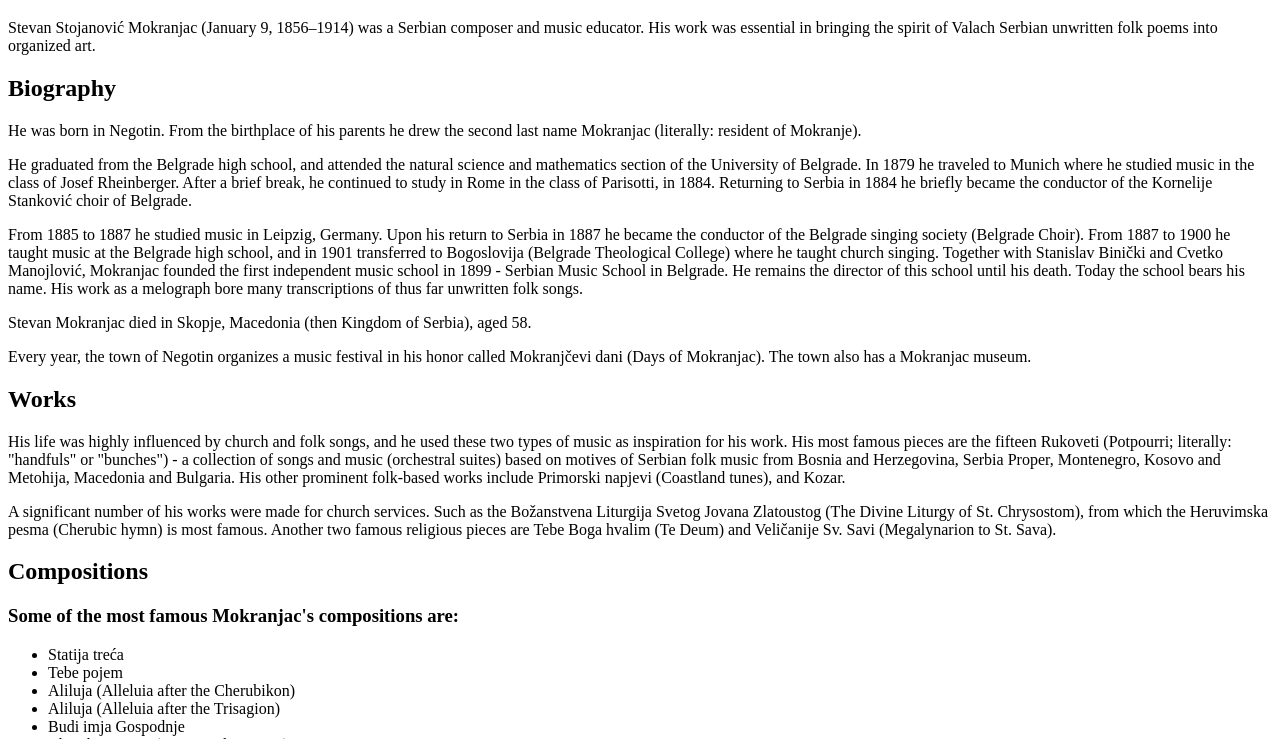
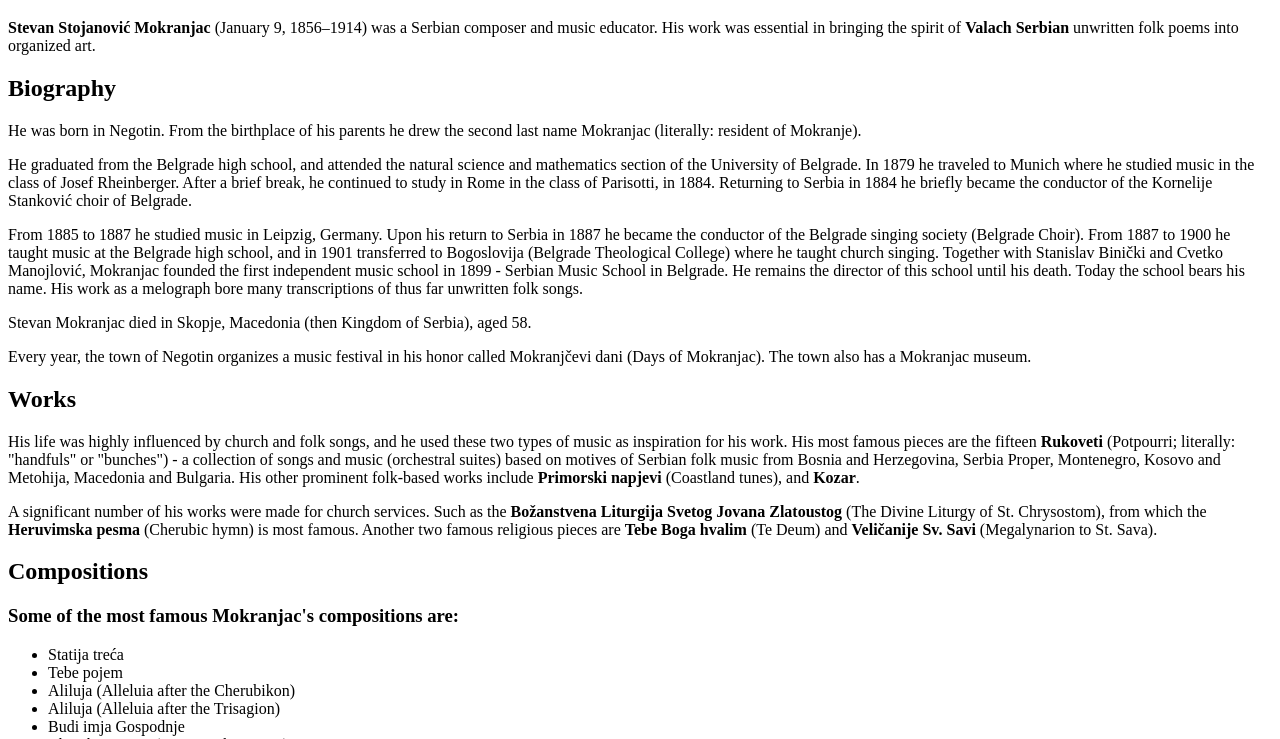
Before and after one commit to adiviz1/LA-Assignment---First-HTML, a plain HTML site: page index.html in a window 1280 px wide. Shown: the part 61-800 px from the top of the page. Drawn offline with Linux system fonts and the light colour scheme.

Commit message:
Update index.html

```diff
--- a/index.html
+++ b/index.html
@@ -7,7 +7,7 @@
 	<body>
 		<h1>Stevan Stojanović Mokranjac</h1>
 
-		<p>Stevan Stojanović Mokranjac (January 9, 1856–1914) was a Serbian composer and music educator. His work was essential in bringing the spirit of Valach Serbian unwritten folk poems into organized art. </p>
+		<p><strong>Stevan Stojanović Mokranjac</strong> (January 9, 1856–1914) was a Serbian composer and music educator. His work was essential in bringing the spirit of <strong>Valach Serbian</strong> unwritten folk poems into organized art. </p>
 
 		<h2>Biography</h2>
 
@@ -23,9 +23,9 @@
 
 		<h2>Works</h2>
 
-		<p>His life was highly influenced by church and folk songs, and he used these two types of music as inspiration for his work. His most famous pieces are the fifteen Rukoveti (Potpourri; literally: "handfuls" or "bunches") - a collection of songs and music (orchestral suites) based on motives of Serbian folk music from Bosnia and Herzegovina, Serbia Proper, Montenegro, Kosovo and Metohija, Macedonia and Bulgaria. His other prominent folk-based works include Primorski napjevi (Coastland tunes), and Kozar.</p>
+		<p>His life was highly influenced by church and folk songs, and he used these two types of music as inspiration for his work. His most famous pieces are the fifteen <strong>Rukoveti</strong> (Potpourri; literally: "handfuls" or "bunches") - a collection of songs and music (orchestral suites) based on motives of Serbian folk music from Bosnia and Herzegovina, Serbia Proper, Montenegro, Kosovo and Metohija, Macedonia and Bulgaria. His other prominent folk-based works include <strong>Primorski napjevi</strong> (Coastland tunes), and <strong>Kozar</strong>.</p>
 
-		<p>A significant number of his works were made for church services. Such as the Božanstvena Liturgija Svetog Jovana Zlatoustog (The Divine Liturgy of St. Chrysostom), from which the Heruvimska pesma (Cherubic hymn) is most famous. Another two famous religious pieces are Tebe Boga hvalim (Te Deum) and Veličanije Sv. Savi (Megalynarion to St. Sava).</p>
+		<p>A significant number of his works were made for church services. Such as the <strong>Božanstvena Liturgija Svetog Jovana Zlatoustog</strong> (The Divine Liturgy of St. Chrysostom), from which the <strong>Heruvimska pesma</strong> (Cherubic hymn) is most famous. Another two famous religious pieces are <strong>Tebe Boga hvalim </strong>(Te Deum) and <strong>Veličanije Sv. Savi</strong> (Megalynarion to St. Sava).</p>
 
 		<h2>Compositions</h2>
 
```
